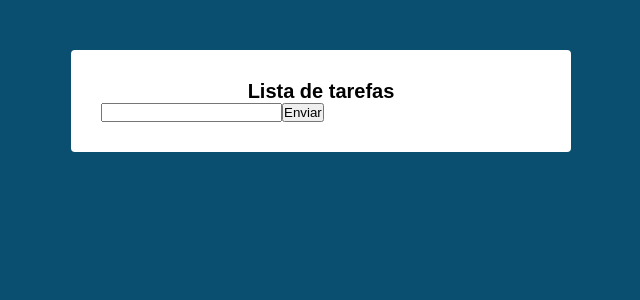
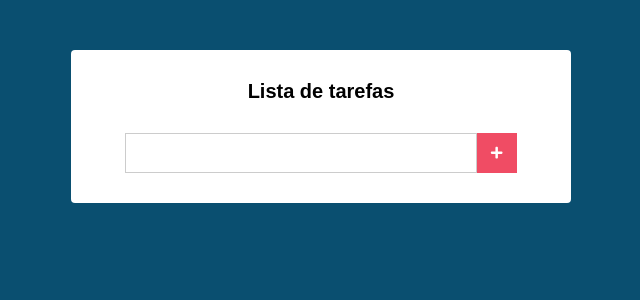
Before and after one commit to JCDMeira/react-class-app, a React (Create React App) app: page / in a window 1280 px wide. Shown: the top 300 px of the page, without its empty margins (319-959 px from the left). Built offline with nearby package versions, Linux system fonts and the light colour scheme.

Commit message:
style: add form style

```diff
--- a/src/App.css
+++ b/src/App.css
@@ -1,6 +1,7 @@
 :root {
   --primary-color: #0a4f70;
   --neutral-color: #fff;
+  --contrast-color: #f04c64;
 }
 
 * {
--- a/src/components/main.css
+++ b/src/components/main.css
@@ -11,3 +11,29 @@
   font-size: 20px;
   text-align: center;
 }
+
+.form {
+  margin-top: 30px;
+  display: flex;
+  align-items: center;
+  justify-content: center;
+}
+
+.form input[type='text'] {
+  height: 40px;
+  padding: 0 20px;
+  font-size: 20px;
+  border: 1px solid #ccc;
+  min-width: 80%;
+}
+
+.form button[type='submit'] {
+  border: none;
+  height: 40px;
+  width: 40px;
+  background: var(--contrast-color);
+  color: var(--neutral-color);
+  display: flex;
+  align-items: center;
+  justify-content: center;
+}
--- a/src/components/main.jsx
+++ b/src/components/main.jsx
@@ -1,5 +1,8 @@
 import React, { Component } from 'react';
 import './main.css';
+
+// form
+import { FaPlus } from 'react-icons/fa';
 
 export default class Main extends Component {
   state = {
@@ -45,9 +48,11 @@
         {/* <h1>Meu componente de classe com estado</h1> */}
         <h1>Lista de tarefas</h1>
 
-        <form action="#">
+        <form action="#" className="form">
           <input onChange={this.handleChange} type="text" />
-          <button type="submit">Enviar</button>
+          <button type="submit" value={novaTarefa}>
+            <FaPlus />
+          </button>
         </form>
       </div>
     );
```
